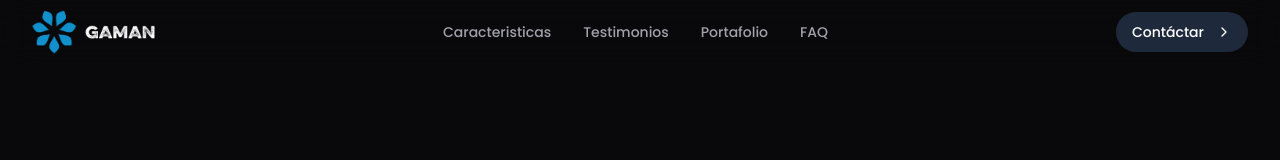
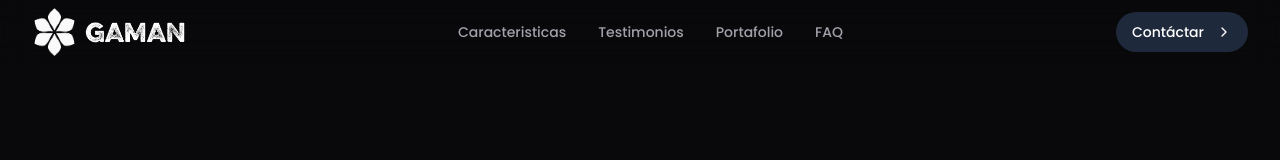
Before and after one commit to WillyQuispeH/gamanv1, a Next.js app: page / in a window 1280 px wide. Shown: the top 160 px of the page. Built offline with nearby package versions, Linux system fonts and the light colour scheme.

Commit message:
corrections

```diff
--- a/app/layout.tsx
+++ b/app/layout.tsx
@@ -42,7 +42,7 @@ export const metadata: Metadata = {
     siteName: "Gaman",
     images: [
       {
-        url: "https://gaman.dev/logoIcon.png",
+        url: "https://gaman.dev/iconNimux.png",
         width: 1200,
         height: 630,
         alt: "Gaman Desarrollo Web",
@@ -57,13 +57,13 @@ export const metadata: Metadata = {
     description:
       "Impulsa tu negocio con soluciones web personalizadas, QA y automatización.",
     images: [
-      "https://gaman.dev/logoIcon.png",
+      "https://gaman.dev/iconNimbux .png",
       "https://gaman.dev/namewhite.png",
     ],
   },
   generator: "Next.js 14",
   icons: {
-    icon: "/logoIcon.png",
+    icon: "/iconNimux.png",
     shortcut: "/favicon.ico",
     apple: "/apple-touch-icon.png",
   },
--- a/components/Header.tsx
+++ b/components/Header.tsx
@@ -32,12 +32,12 @@ export function Header() {
     >
       <div className="container flex h-16 items-center justify-between">
         <Link href="/" className="flex items-center gap-2 font-bold">
-          <Image src="/logoIcon.png" alt="" width={45} height={45} />
+          <Image src="/iconNimux.png" alt="" width={45} height={45} />
           <Image
             src="/namewhite.png"
             alt=""
-            width={70}
-            height={40}
+            width={100}
+            height={70}
           />
         </Link>
         <nav className="hidden md:flex gap-8">
```
Also changed, not shown: public/iconNimux.png (added), public/logoIcon.png (deleted).
